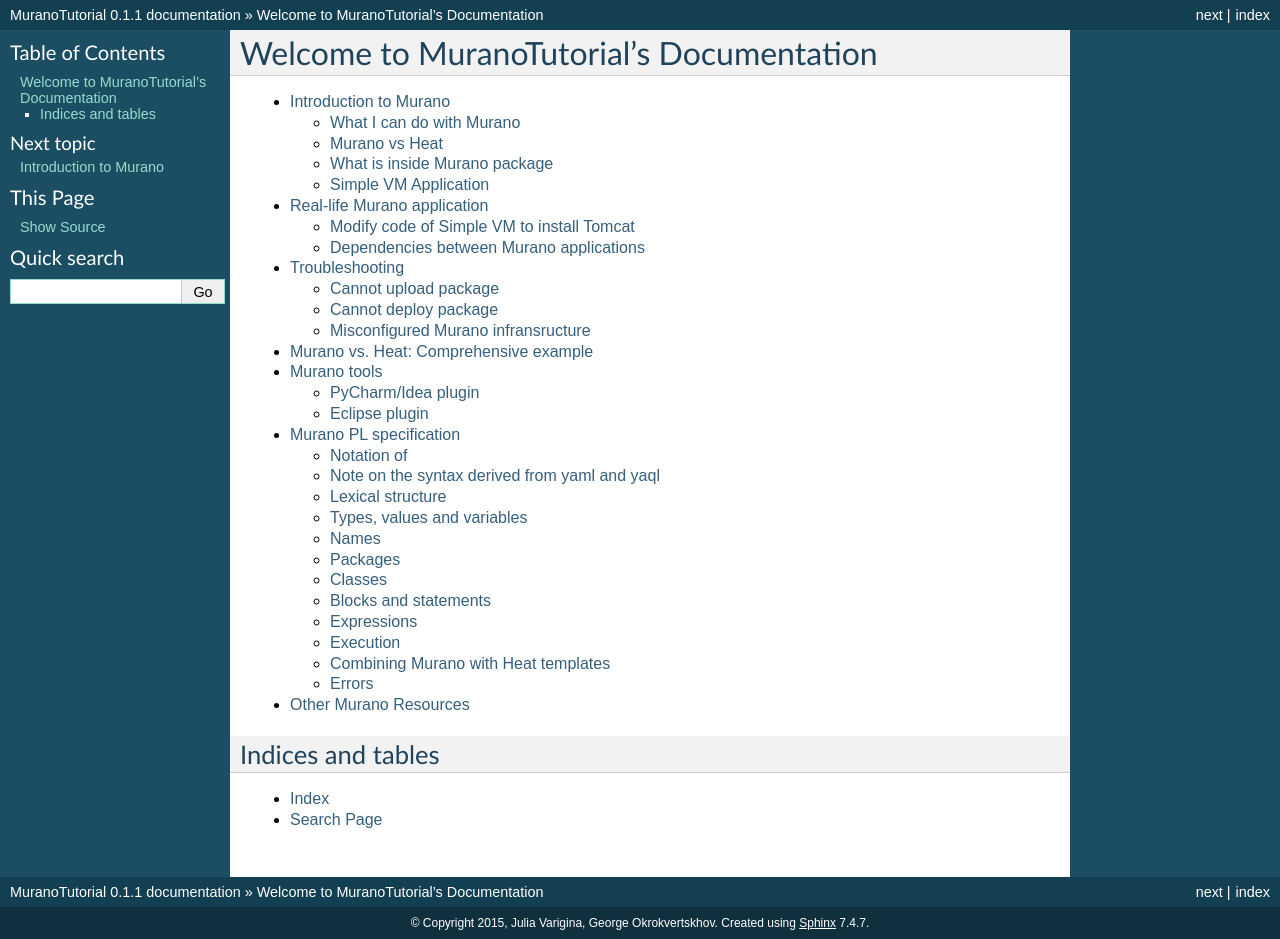
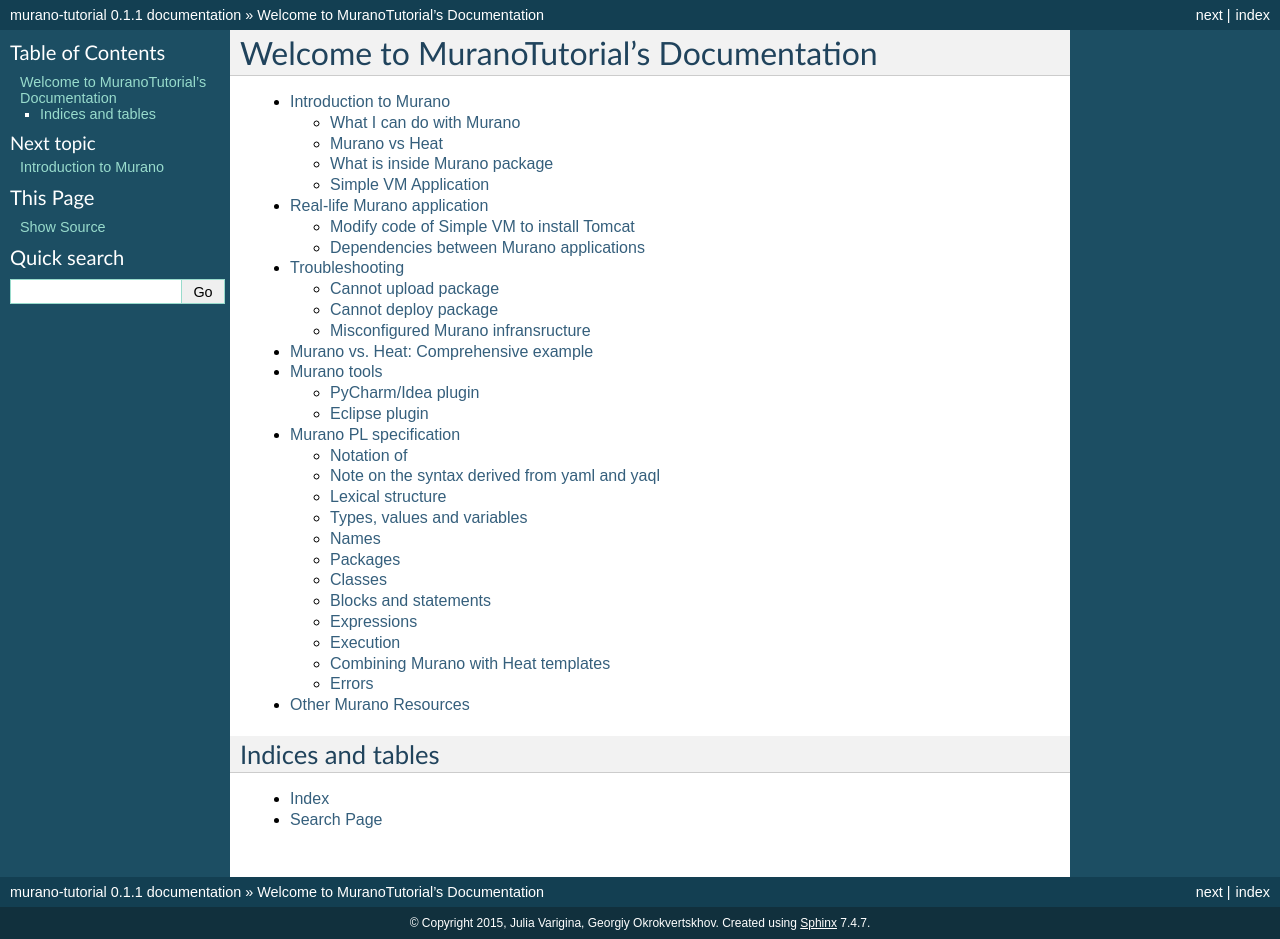
Before and after one commit to juvar/murano-tutorial, a Sphinx documentation site: the page built from source/index.rst, in a window 1280 px wide. Built offline with Sphinx 7.4.7, drawn with Linux system fonts in a browser that asks for light colours.

Commit message:
Corrected project name MuranoTutorial -> muramo-tutorial

```diff
--- a/source/conf.py
+++ b/source/conf.py
@@ -1,7 +1,7 @@
 # -*- coding: utf-8 -*-
 #
-# MuranoTutorial build configuration file, created by
-# ReST Editor on Mar 17, 2015
+# murano-tutorial build configuration file, created by
+# ReST Editor on Mar 18, 2015
 #
 # This file is execfile()d with the current directory set to its containing dir.
 #
@@ -44,9 +44,9 @@
 
 
 # General information about the project.
-project = u'MuranoTutorial'
+project = u'murano-tutorial'
 
-copyright = u'2015, Julia Varigina, George Okrokvertskhov'
+copyright = u'2015, Julia Varigina, Georgiy Okrokvertskhov'
 
 
 # The version info for the project you're documenting, acts as replacement for
@@ -175,7 +175,7 @@
 #html_file_suffix = None
 
 # Output file base name for HTML help builder.
-htmlhelp_basename = 'MuranoTutorialdoc'
+htmlhelp_basename = 'murano-tutorialdoc'
 
 
 # -- Options for LaTeX output --------------------------------------------------
@@ -190,7 +190,7 @@
 
 # Grouping the document tree into LaTeX files. List of tuples
 # (source start file, target name, title, author, documentclass [howto/manual]).
-latex_documents = [('index', 'MuranoTutorial.tex', u'MuranoTutorial Documentation', u'Julia Varigina, George Okrokvertskhov', 'manual')]
+latex_documents = [('index', 'murano-tutorial.tex', u'murano-tutorial Documentation', u'Julia Varigina, Georgiy Okrokvertskhov', 'manual')]
 
 
 # A dictionary that contains LaTeX snippets that override those Sphinx usually
@@ -227,7 +227,7 @@
 
 # One entry per manual page. List of tuples
 # (source start file, name, description, authors, manual section).
-man_pages = [('index', 'MuranoTutorial', u'MuranoTutorial Documentation', [u'Julia Varigina, George Okrokvertskhov'], 1)]
+man_pages = [('index', 'murano-tutorial', u'murano-tutorial Documentation', [u'Julia Varigina, Georgiy Okrokvertskhov'], 1)]
 
 
 # -- Additional options --------------------------------------------------------
```
Also changed, not shown: 2 other files.
